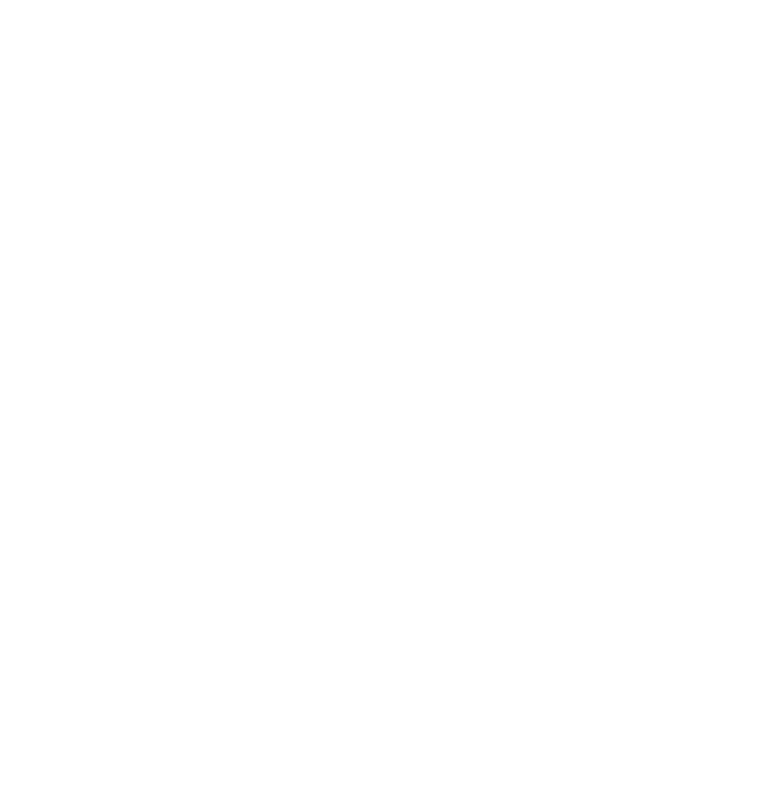
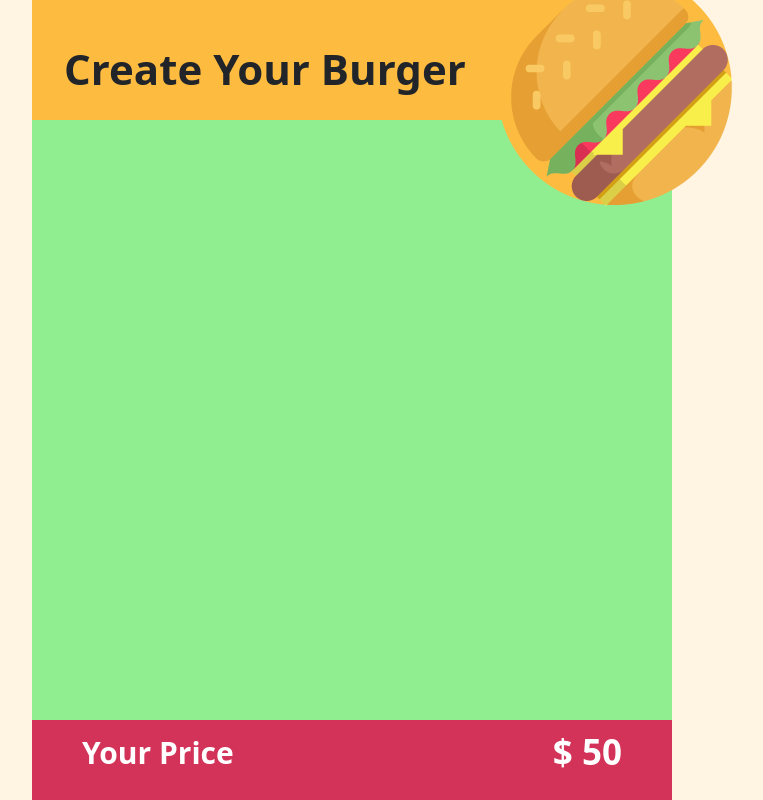
Before and after one commit to AntonioRusso1997/js-burger, a plain HTML site: page index.html in a window 1280 px wide. Shown: the whole page, without its empty margins (288-1051 px from the left). Drawn offline with nearby package versions, Linux system fonts and the light colour scheme.

Commit message:
Struttura top e bottom

```diff
--- a/css/style.css
+++ b/css/style.css
@@ -3,3 +3,87 @@
     padding: 0;
     box-sizing: border-box;
 }
+
+body {
+    background-color: #fff5e2;
+}
+
+main {
+    position: relative;
+    width: 50%;
+    height: 100vh;
+    margin: 0 auto;
+}
+
+/* Main Top */
+#main-top {
+    position: relative;
+    width: 100%;
+    height: 15%;
+    background-color: #fdbb40;
+}
+
+.main-title {
+    position: absolute;
+    bottom: 15%;
+    left: 5%;
+    font-weight: bold;
+    font-size: 42px;
+}
+
+.logo-burger {
+    position: absolute;
+    right: -60px;
+    top: -30px;
+}
+/* / Main Top */
+
+/* Main Content */
+#main-content {
+    position: absolute;
+    top: 15%;
+    width: 100%;
+    height: 75%;
+}
+/* / Main Content */
+
+/* Main Bottom */
+#main-bottom {
+    display: flex;
+    justify-content: space-between;
+    align-items: center;
+    position: absolute;
+    bottom: 0;
+    width: 100%;
+    height: 10%;
+    background-color:#d33359;
+}
+
+.bottom-container {
+    width: 100%;
+    height: 100%;
+}
+
+.your-price {
+    font-size: 30px;
+    margin-left: 50px;
+}
+
+.price {
+    font-size: 35px;
+    margin-right: 50px;
+}
+/* / Main Bottom */
+
+/* ----> DEBUG <---- */
+.debug main {
+    background-color: lightgreen;
+}
+
+.debug .bottom-container {
+    background-color: royalblue;
+}
+
+.row {
+    background-color: blue;
+}
--- a/index.html
+++ b/index.html
@@ -9,16 +9,19 @@
     <link rel="stylesheet" href="css/style.css">
     <title>Create Your Burger</title>
 </head>
-<body>
+<body class="debug">
     <main>
         <div id="main-top">
+            <h1 class="main-title col-8">Create Your Burger</h1>
+            <img class="logo-burger" src="img/burger-top.png" alt="Burger logo">
 
         </div>
         <div id="main-content">
 
         </div>
         <div id="main-bottom">
-
+            <p class="your-price text-white fw-bold">Your Price</p>
+            <p class="price text-white fw-bold">$ 50</p>
         </div>
     </main>
 
```
